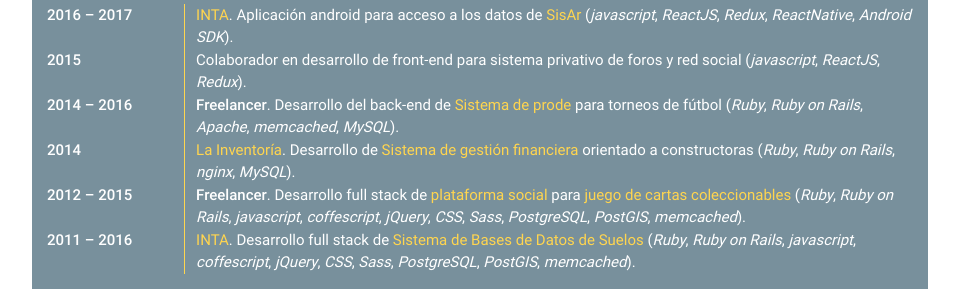
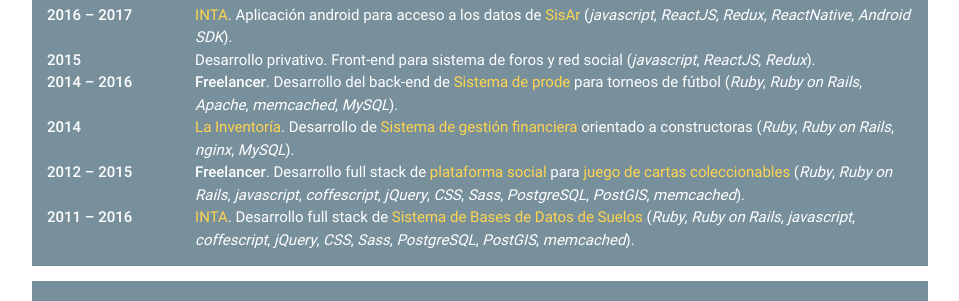
Before and after one commit to mauriciopasquier/mauriciopasquier.com.ar, a plain HTML site: page index.html in a window 1280 px wide. Shown: the part 373-674 px from the top of the page, without its empty margins (160-1119 px from the left). Drawn offline with Linux system fonts and the light colour scheme.

Commit message:
El borde se rompe en pantallas chicas

```diff
--- a/css/mauriciopasquier.css
+++ b/css/mauriciopasquier.css
@@ -29,10 +29,6 @@
   font-weight: 500;
 }
 
-.contenido {
-  border-left: 1px solid #FFD54F;
-}
-
 .row {
   margin-bottom: 0;
 }
--- a/index.html
+++ b/index.html
@@ -53,8 +53,8 @@
         <div class="row">
           <div class="col s12 m2 categoria">2015</div>
           <div class="col s12 m10 contenido">
-            Colaborador en desarrollo de front-end para sistema privativo de foros
-            y red social (<em>javascript</em>, <em>ReactJS</em>, <em>Redux</em>).
+            Desarrollo privativo. Front-end para sistema de foros y red social
+            (<em>javascript</em>, <em>ReactJS</em>, <em>Redux</em>).
           </div>
         </div>
 
```
